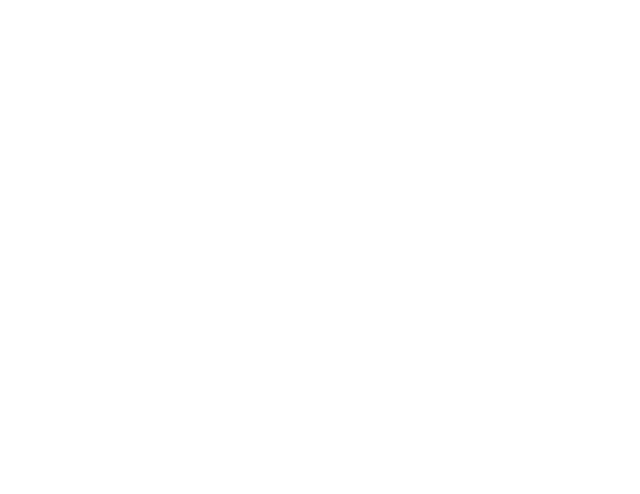
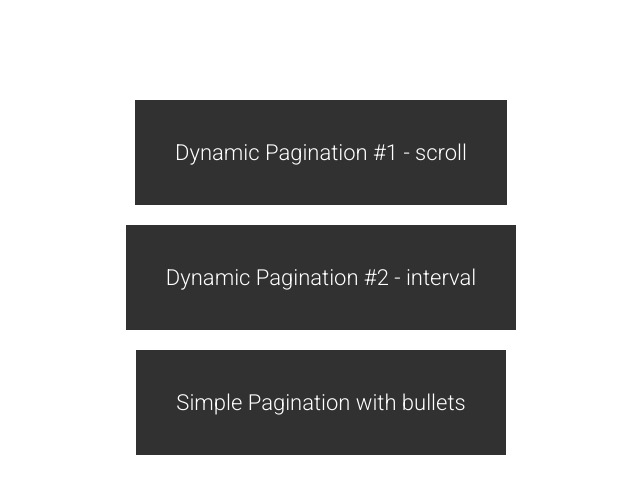
Before and after one commit to AndreyMelnikov-dev/dynamic-pagination-react, a React (Create React App) app: page / in a window 1280 px wide. Shown: the top 494 px of the page, without its empty margins (319-959 px from the left). Built offline with nearby package versions, Linux system fonts and the light colour scheme.

Commit message:
add navigation

```diff
--- a/package.json
+++ b/package.json
@@ -12,7 +12,9 @@
     "@types/react-dom": "^18.0.10",
     "react": "^18.2.0",
     "react-dom": "^18.2.0",
+    "react-router-dom": "^6.8.0",
     "react-scripts": "5.0.1",
+    "sass": "^1.57.1",
     "typescript": "^4.9.4",
     "web-vitals": "^2.1.4"
   },
--- a/src/App.tsx
+++ /dev/null
@@ -1,11 +0,0 @@
-import React from 'react';
-
-function App() {
-  return (
-    <div className="App">
-
-    </div>
-  );
-}
-
-export default App;
--- /dev/null
+++ b/src/Components/App.tsx
@@ -0,0 +1,19 @@
+import React from 'react'
+import { Routes, Route } from 'react-router-dom'
+import ProjectNavigation from './ProjectNavigation/ProjectNavigation';
+import SimplePagination from './SimplePagination/SimplePagination';
+
+function App() {
+  return (
+    <div className="App">
+      <Routes>
+        <Route path='/' element={<ProjectNavigation />} />
+        <Route path='/scroll' element={<ProjectNavigation />} />
+        <Route path='/interval' element={<ProjectNavigation />} />
+        <Route path='/simple' element={<SimplePagination />} />
+      </Routes>
+    </div>
+  );
+}
+
+export default App;
--- /dev/null
+++ b/src/Components/Item/Item.tsx
@@ -0,0 +1,12 @@
+import { FC } from "react"
+
+const Item: FC = () => {
+    return (
+        <div className='item'>
+            <img className='item__img' src='' alt='' />
+            <h2 className='item__title'>Title of card</h2>
+        </div>
+    )
+}
+
+export default Item
--- /dev/null
+++ b/src/Components/ProjectNavigation/ProjectNavigation.module.scss
@@ -0,0 +1,20 @@
+.box {
+    display: flex;
+    margin: 100px 0;
+    display: flex;
+    gap: 20px;
+    flex-direction: column;
+    align-items: center;
+}
+
+.link {
+    padding: 40px;
+    color: #FFF;
+    font-size: 22px;
+    font-weight: 300;
+    background-color: rgb(49, 49, 49);
+    transition: .3s transform;
+    &:hover {
+        transform: scale(1.1)
+    }
+}
--- /dev/null
+++ b/src/Components/ProjectNavigation/ProjectNavigation.tsx
@@ -0,0 +1,14 @@
+import { NavLink } from 'react-router-dom'
+import s from './ProjectNavigation.module.scss'
+
+const ProjectNavigation = () => {
+    return (
+        <div className={s.box}>
+            <NavLink to='/scroll' className={s.link}>Dynamic Pagination #1 - scroll</NavLink>
+            <NavLink to='/interval' className={s.link}>Dynamic Pagination #2 - interval</NavLink>
+            <NavLink to='/simple' className={s.link}>Simple Pagination with bullets</NavLink>
+        </div>
+    )
+}
+
+export default ProjectNavigation
--- /dev/null
+++ b/src/Components/SimplePagination/SimplePagination.tsx
@@ -0,0 +1,14 @@
+import React from 'react'
+import Item from '../Item/Item'
+
+const SimplePagination = () => {
+  return (
+    <div className='catalog'>
+        <div className='catalog__list'>
+            <Item />
+        </div>
+    </div>
+  )
+}
+
+export default SimplePagination
--- /dev/null
+++ b/src/index.scss
@@ -0,0 +1,47 @@
+@import url('https://fonts.googleapis.com/css2?family=Roboto:wght@300;400;500&display=swap');
+body {
+    margin: 0;
+    padding: 0;
+    font-family: 'Roboto', sans-serif;
+    color: rgb(49, 49, 49)
+}
+
+a {
+    text-decoration: none;
+    color: inherit
+}
+
+h1,
+h2,
+img {
+    padding: 0;
+    margin: 0;
+}
+
+// catalog
+.catalog {
+    width: 400px;
+    margin: 40px auto;
+    &__list {
+        display: grid;
+        gap: 40px;
+    }
+}
+
+.item {
+    width: 100%;
+    border: 1px solid rgb(221, 221, 221);
+    border-radius: 20px;
+    box-sizing: border-box;
+    padding: 20px;
+    display: grid;
+    gap: 20px;
+    &__img {
+        width: 100%;
+        display: block;
+        border-radius: 20px;
+        object-fit: cover;
+        height: 200px;
+    }
+    &__title {}
+}
```
Also changed, not shown: src/index.tsx (+6 -2 lines), 1 other file (tests, documents, lock files or other folders).
